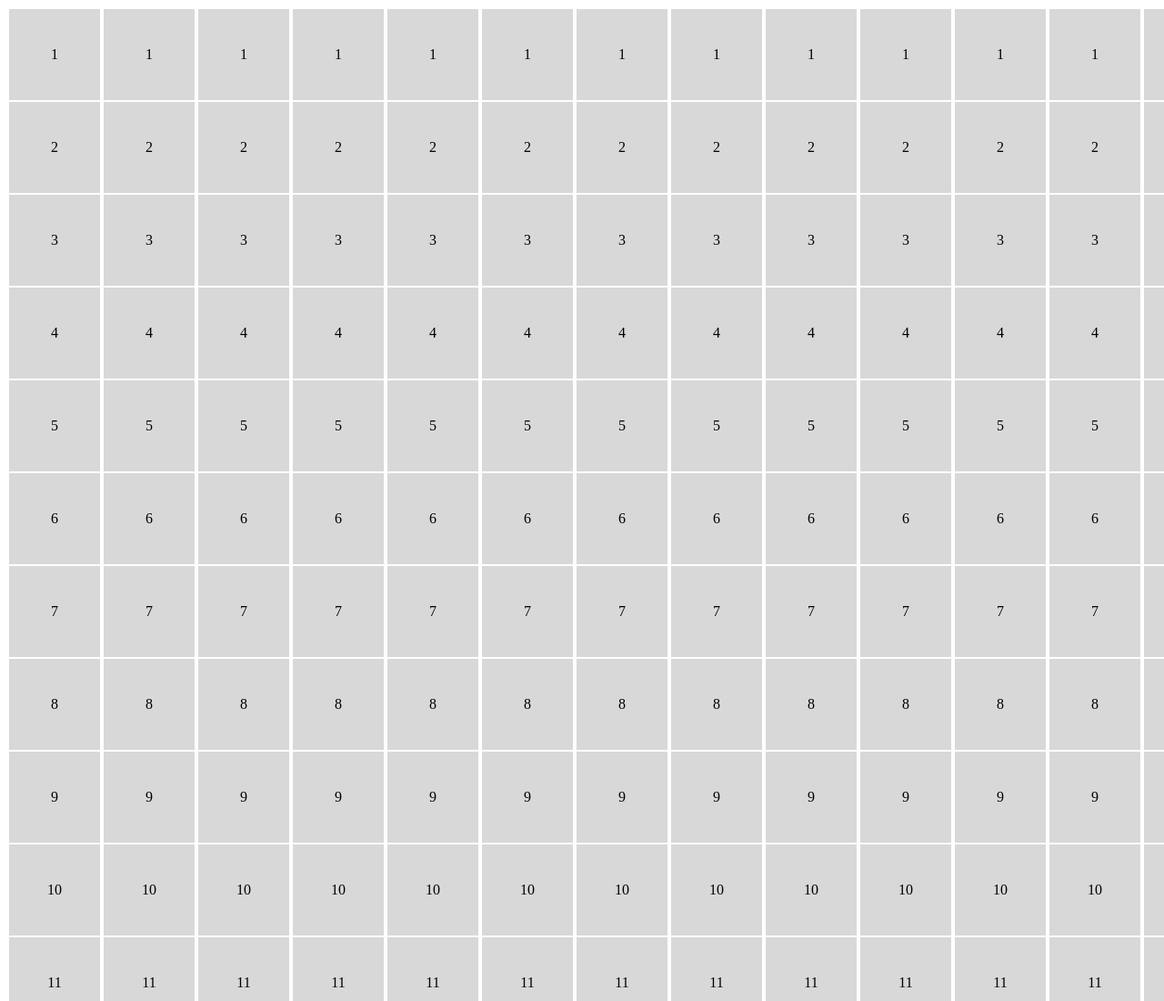
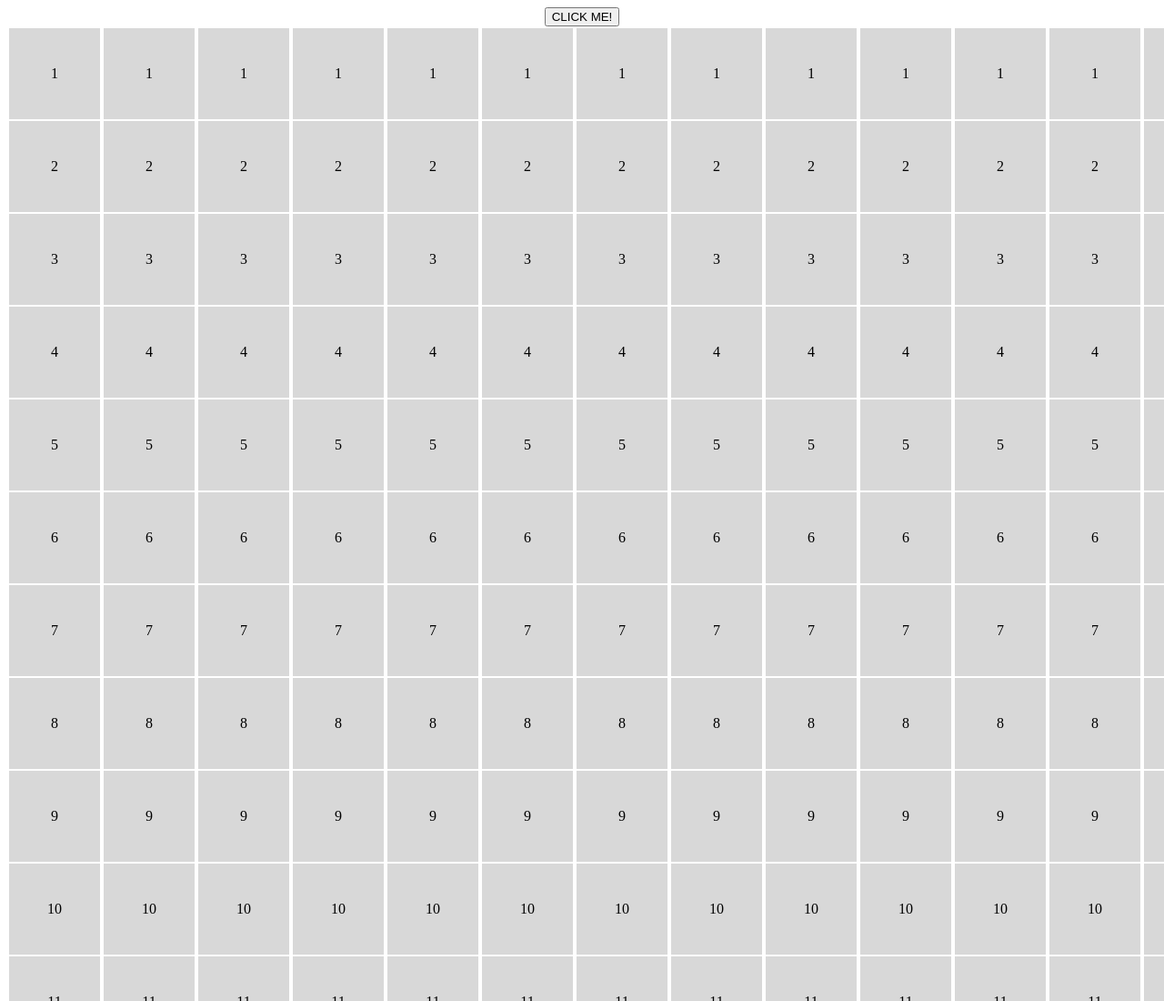
Before and after one commit to blvckcvt7/etch-a-sketch, a plain HTML site: page index.html in a window 1280 px wide. Shown: the top 1100 px of the page at 91% size. Drawn offline with Linux system fonts and the light colour scheme.

Commit message:
Create button to prompt user for new grid dimensions
- Create a function to prompt the user
- Call the funciton on button click

```diff
--- a/index.html
+++ b/index.html
@@ -8,6 +8,9 @@
     <title>Etch-a-Sketch</title>
   </head>
   <body>
+    <div class="btn-container">
+      <button class="btn"></button>
+    </div>
     <div class="container"></div>
   </body>
 </html>
--- a/main.js
+++ b/main.js
@@ -1,15 +1,11 @@
 'use strict';
 
 const container = document.querySelector('.container');
-// const secondaryCont = document.createElement('div');
-// const terciaryCont = document.createElement('div');
 
-// secondaryCont.className = 'cont-two';
-// terciaryCont.className = 'cont-three';
+const button = document.querySelector('.btn');
+button.textContent = 'CLICK ME!';
 
-// container.appendChild(secondaryCont);
-// container.append(terciaryCont);
-
+//create 16 divs each with 16 divs inside
 for (let i = 1; i <= 16; i++) {
   let secondaryCont = document.createElement('div');
 
@@ -25,31 +21,24 @@ for (let i = 1; i <= 16; i++) {
   }
 }
 
-const squares = document.querySelectorAll('.square'); //it creates a nodelist
+//Select all the elements with a class 'square' and add a class 'hovered'
+const squares = document.querySelectorAll('.square');
 squares.forEach((square) => {
   square.addEventListener('mouseover', () => {
     square.classList.add('hovered');
   });
 });
 
-// function createDiv() {
-//   for (let i = 1; i <= 16; i++) {
-//     let newDiv = document.createElement('div');
+function buttonClick() {
+  // Prompts the user for a number of height and width squares
+  let widthSquares = prompt('Enter a number of squares for the width.');
+  console.log(widthSquares);
 
-//     newDiv.className = 'square';
-//     newDiv.textContent = i;
-//     contTwo.appendChild(newDiv);
-//   }
-// }
-// createDiv();
+  let heightSquares = prompt('Enter a number of squares for the height.');
+  console.log(heightSquares);
+}
 
-// function createDiv2() {
-//   for (let i = 1; i <= 16; i++) {
-//     let newDiv = document.createElement('div');
-
-//     newDiv.className = 'square';
-//     newDiv.textContent = i;
-//     contThree.appendChild(newDiv);
-//   }
-// }
-// createDiv2();
+// Calls the function on btn click
+button.addEventListener('click', () => {
+  buttonClick();
+});
--- a/styles.css
+++ b/styles.css
@@ -17,3 +17,9 @@
 .hovered {
   background-color: rgb(102, 102, 102);
 }
+
+.btn-container {
+  display: flex;
+  justify-content: center;
+  align-items: center;
+}
```
